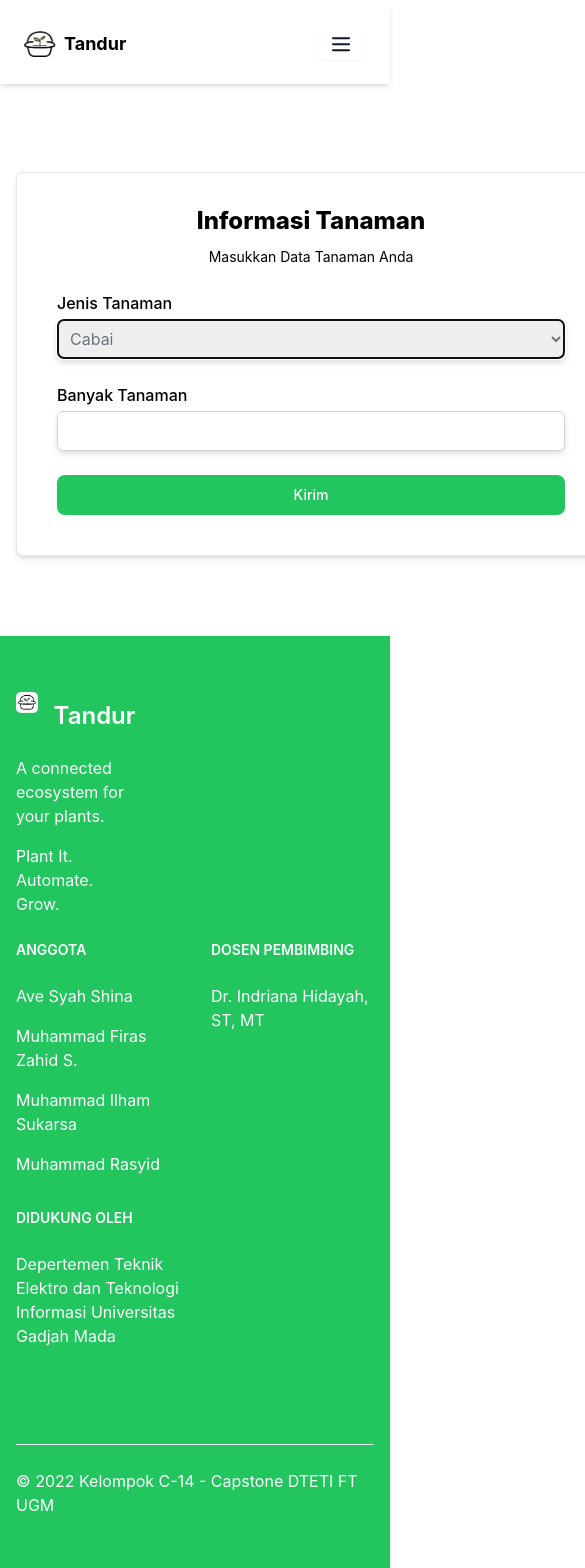
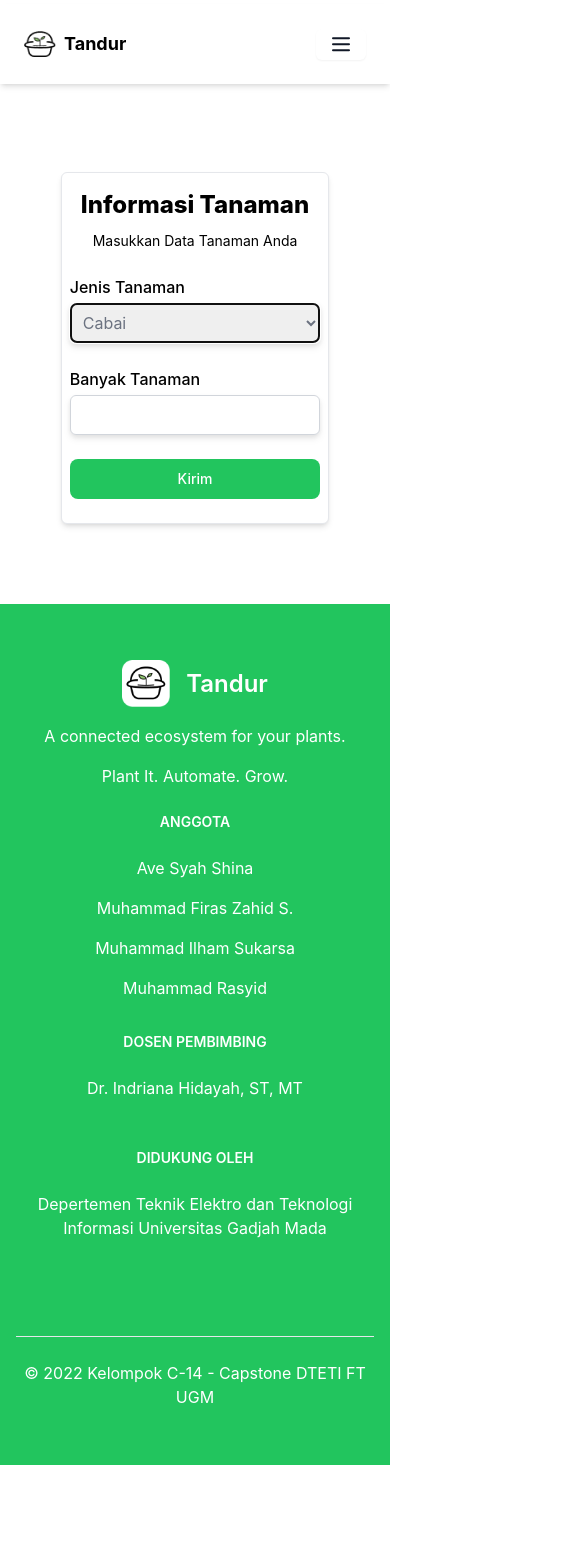
Before and after one commit to fear-rush/Tandur-Frontend, a Next.js app: page /plantinformation in a window 390 px wide. Shown: the top 1568 px of the page, 585 px wide, since content can reach past the window. After the commit the page ends 1465 px from the top, so only its background shows below. Built offline with nearby package versions, Linux system fonts and the light colour scheme; no server answers; sample sign-in values are in the browser's storage.

Commit message:
add mobile layout

```diff
--- a/components/Footer.js
+++ b/components/Footer.js
@@ -5,7 +5,7 @@ const Footer = () => {
   return (
     <footer className=" container m-auto py-14 max-w-screen-xl px-4 bg-green-500  ">
       <div className="md:flex md:justify-between w-full gap-20 container mb-20">
-        <div className="mb-6 md:mb-0 flex flex-col w-1/3 gap-4">
+        <div className="mb-6 md:mb-0 flex flex-col w-full justify-center items-center sm:justify-start sm:items-start sm:w-1/3 gap-4">
           <div className="flex items-center gap-4">
             <div className="icon relative h-12 w-12 ">
               <Image
@@ -24,7 +24,7 @@ const Footer = () => {
           </p>
           <p className="text-base text-white">Plant It. Automate. Grow.</p>
         </div>
-        <div className="grid w-full grid-cols-2 gap-8 sm:gap-0 sm:grid-cols-3">
+        <div className="grid w-full text-center sm:text-start grid-cols-1 gap-8  sm:gap-0 sm:grid-cols-3">
           <div>
             <h2 className="mb-6 text-sm font-semibold text-white uppercase ">
               Anggota
@@ -58,7 +58,7 @@ const Footer = () => {
         </div>
       </div>
       <hr className="my-6 border-gray-200 sm:mx-auto  lg:my-8" />
-      <div className="sm:flex sm:items-center sm:justify-between">
+      <div className="sm:flex sm:items-center sm:justify-between text-center sm:text-start">
         <span className="text-base text-white sm:text-center w-full">
           © 2022 Kelompok C-14 - Capstone DTETI FT UGM
         </span>
--- a/components/LiveReport/index.js
+++ b/components/LiveReport/index.js
@@ -210,7 +210,7 @@ const LiveReport = ({ data }) => {
       >
         <div
           className={clsx(
-            "w-full flex mb-4 flex-row overflow-hidden shadow-md  border border-solid border-gray-200 rounded-md "
+            "w-full flex mb-4 flex-col lg:flex-row overflow-hidden shadow-md  border border-solid border-gray-200 rounded-md "
           )}
         >
           <CardBase
--- a/components/Navbar.js
+++ b/components/Navbar.js
@@ -49,6 +49,18 @@ const Navbar = () => {
             >
               <Menu.Items className="text-center absolute right-0 z-10 mt-2 w-full origin-top-right rounded-md bg-white shadow-lg ring-1 ring-black ring-opacity-5 focus:outline-none ">
                 <div className="flex flex-col items-center justify-center py-3">
+                  {user ? (
+                    <Menu.Item>
+                      <button
+                        onClick={() => logout()}
+                        className="primary-button   !w-24 px-4 py-3"
+                      >
+                        Log Out
+                      </button>
+                    </Menu.Item>
+                  ) : (
+                    <>
+                      {" "}
                       <Menu.Item>
                         <button
                           onClick={() => router.replace("/login")}
@@ -62,6 +74,8 @@ const Navbar = () => {
                           Sign up
                         </button>
                       </Menu.Item>
+                    </>
+                  )}
                 </div>
               </Menu.Items>
             </Transition>
--- a/components/Weather/index.js
+++ b/components/Weather/index.js
@@ -151,7 +151,7 @@ const Weather = () => {
 
       <div
         className={clsx(
-          "w-full gap-5 container flex-row flex justify-between  "
+          "w-full gap-5 container flex-col lg:flex-row flex justify-between  "
         )}
       >
         <CardIcon
--- a/pages/login.js
+++ b/pages/login.js
@@ -72,7 +72,7 @@ const SignInScreen = () => {
         theme="light"
         className="lg:hidden"
       />
-      <div className="lg:flex justify-between items-center mt-14 container px-10">
+      <div className="lg:flex justify-between items-center mt-14 container">
         <div className="hidden lg:block max-w-[600px]">
           <Image
             src={signInHero}
@@ -135,8 +135,8 @@ const SignInScreen = () => {
                   <div className="text-red-500">{errors.password.message}</div>
                 )}
               </div>
-              <div className="flex justify-between items-center mb-6">
-                <div>
+              <div className="flex justify-end items-center mb-6">
+                {/* <div>
                   <input
                     type="checkbox"
                     {...register("remember")}
@@ -150,7 +150,7 @@ const SignInScreen = () => {
                   >
                     Ingat saya
                   </label>
-                </div>
+                </div> */}
                 <a
                   className="text-green-500 font-medium hover:cursor-pointer text-sm lg:text-base"
                   onClick={() => setPasswordOpen(true)}
--- a/pages/plantinformation.js
+++ b/pages/plantinformation.js
@@ -32,7 +32,7 @@ const PlantInformationPage = () => {
 
   return (
     <>
-      <div className="w-[590px] mx-auto bg-white shadow-md border-[1px] rounded-md px-10 py-8 mt-[72px]">
+      <div className="w-3/4 sm:w-[590px] mx-auto bg-white shadow-md border-[1px] rounded-md px-2 py-4 sm:px-10 sm:py-8 mt-[72px]">
         <h1 className="font-extrabold text-2xl text-center mb-[10px]">
           Informasi Tanaman
         </h1>
```
Lines whose indentation alone changed are shown as unchanged.
